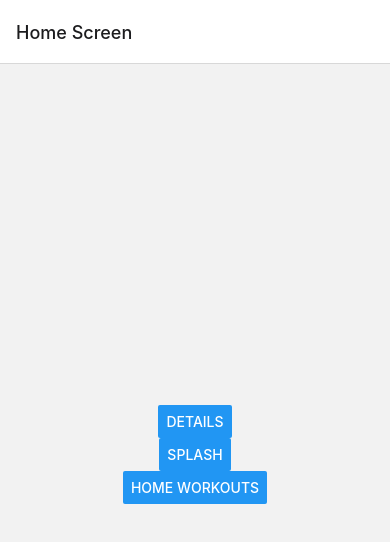
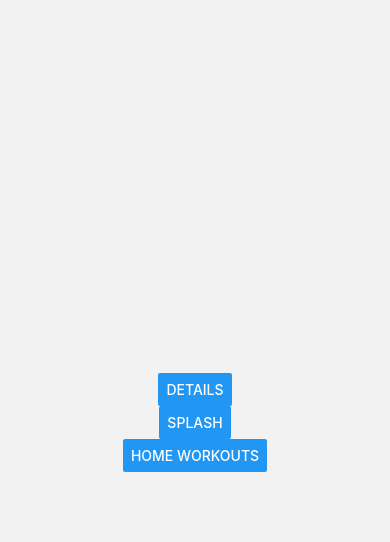
Before and after one commit to white-jacob-dev/arnold, a React Native app: screen / in a window 390 px wide. Shown: the top 542 px of the page. Built offline with nearby package versions, Linux system fonts and the light colour scheme.

Commit message:
Removed navigation header on all screens

```diff
--- a/App.js
+++ b/App.js
@@ -50,7 +50,6 @@ export default class App extends React.Component {
     await Font.loadAsync({
       'JosefinSans-Regular': require('./assets/fonts/JosefinSans-Regular.ttf'),
       'JosefinSans-SemiBold': require('./assets/fonts/JosefinSans-SemiBold.ttf'),
-
       'JosefinSans-Bold': require('./assets/fonts/JosefinSans-Bold.ttf'),
       'Lato-Light': require('./assets/fonts/Lato-Light.ttf'),
     });
@@ -59,13 +58,13 @@ export default class App extends React.Component {
   render() {
   return (
     <NavigationContainer>
-      <Stack.Navigator initialRouteName="Home">
+      <Stack.Navigator initialRouteName="Home" screenOptions={{headerShown: false}}>
         <Stack.Screen
           name="Home"
           component={HomeScreen}
           options={{ title: "Home Screen" }}
         />
-        <Stack.Screen name="Details" component={DetailsScreen} />
+        <Stack.Screen name="Details" component={DetailsScreen}/>
         <Stack.Screen name="Splash" component={Splash} />
         <Stack.Screen name="HomeWorkouts" component={HomeWorkouts} />
 
```
